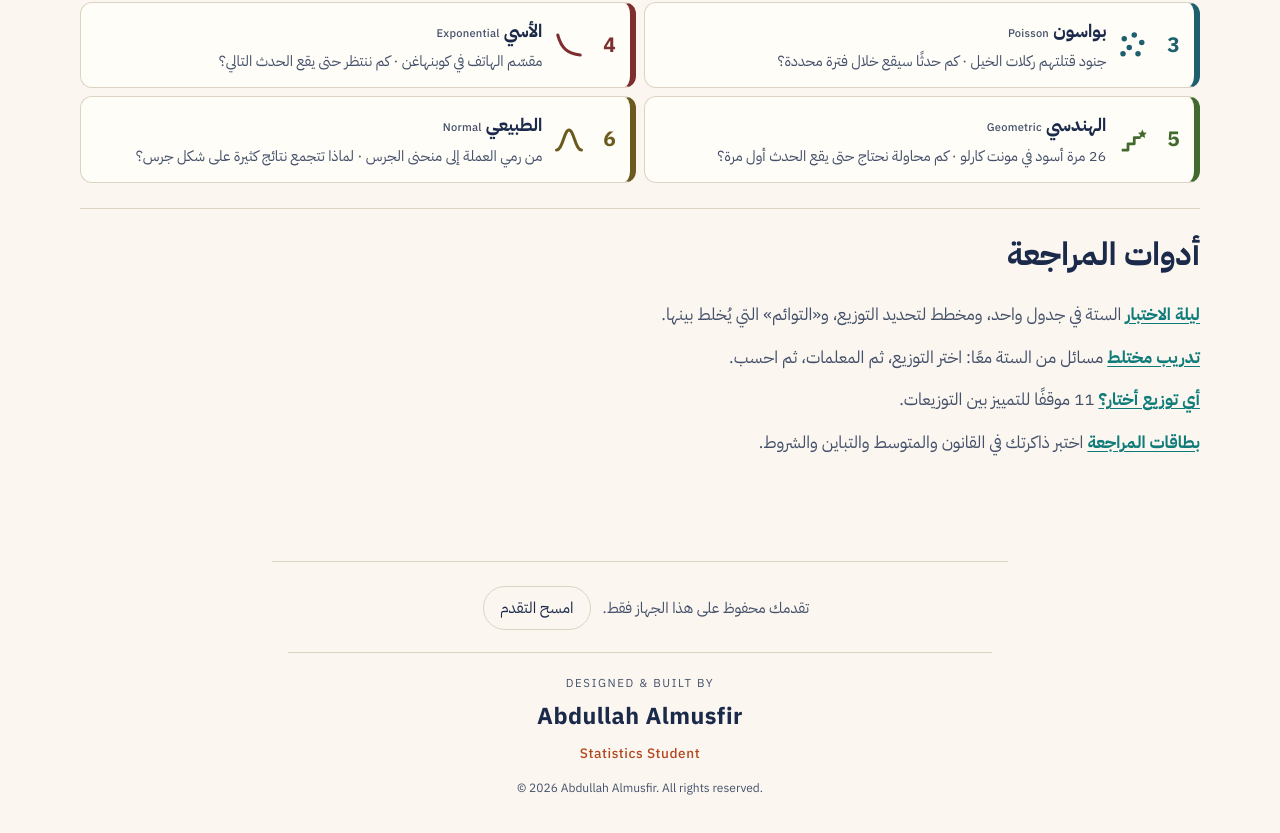
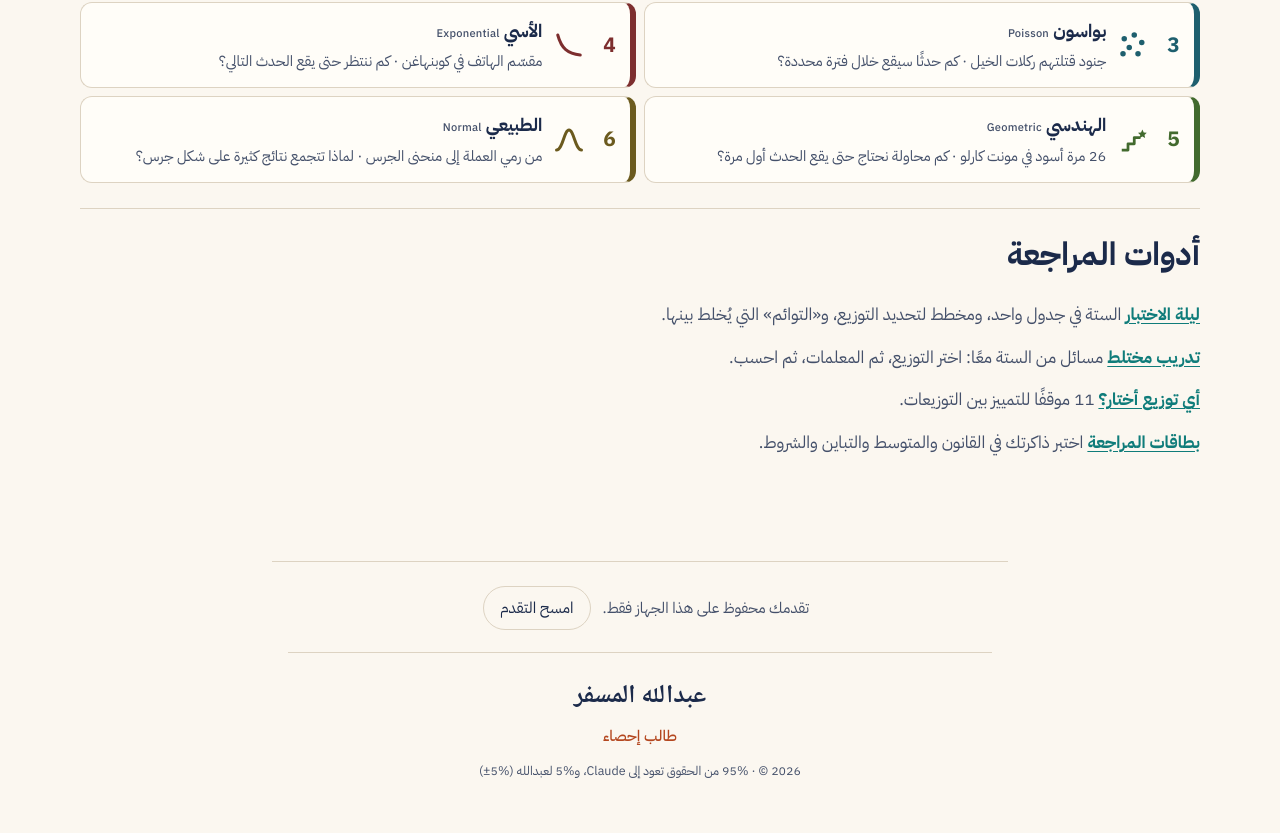
Before and after one commit to A-Almusfir/hikayat-tawzee, a React (Vite) app: page / in a window 1280 px wide. Shown: the part 1290-2123 px from the top of the page. Built offline with nearby package versions, Linux system fonts and the light colour scheme.

Commit message:
Footer: Arabic name, title, and a 95/5 rights line with ±5%
Co-Authored-By: Claude Opus 5.5 <noreply@anthropic.com>
Claude-Session: https://claude.ai/code/session_01FxEj5yCudChtMV4h5UFdQW

```diff
--- a/src/App.tsx
+++ b/src/App.tsx
@@ -86,11 +86,12 @@ export default function App() {
           <button type="button" className="btn btn-quiet" onClick={clear}>امسح التقدم</button>
           <span role="status" aria-live="polite">{cleared ? 'تم مسح التقدم.' : ''}</span>
         </div>
-        <div className="signature" lang="en" dir="ltr">
-          <p className="sig-by">Designed &amp; built by</p>
-          <p className="sig-name">Abdullah Almusfir</p>
-          <p className="sig-role">Statistics Student</p>
-          <p className="sig-copy">© {new Date().getFullYear()} Abdullah Almusfir. All rights reserved.</p>
+        <div className="signature">
+          <p className="sig-name">عبدالله المسفر</p>
+          <p className="sig-role">طالب إحصاء</p>
+          <p className="sig-copy">
+            <bdi dir="ltr">© {new Date().getFullYear()}</bdi> · <bdi dir="ltr">95%</bdi> من الحقوق تعود إلى Claude، و<bdi dir="ltr">5%</bdi> لعبدالله <bdi dir="ltr">(±5%)</bdi>
+          </p>
         </div>
       </footer>
     </>
--- a/src/styles.css
+++ b/src/styles.css
@@ -316,7 +316,7 @@ h1:focus, h2:focus { outline: none; }
 .signature { margin-top: 1.4rem; padding-top: 1.2rem; border-top: 1px solid var(--rule); font-family: var(--font); }
 .signature p { margin: 0; }
 .sig-by { font-size: .72rem; letter-spacing: .14em; text-transform: uppercase; color: var(--ink-2); }
-.sig-name { font-size: 1.45rem; font-weight: 700; letter-spacing: .02em; color: var(--ink); margin: .15rem 0 .1rem !important; }
-.sig-role { font-size: .85rem; color: var(--accent); font-weight: 500; letter-spacing: .04em; }
-.sig-copy { font-size: .75rem; color: var(--ink-2); margin-top: .7rem !important; }
+.sig-name { font-family: var(--font-head); font-size: 1.6rem; font-weight: 700; color: var(--ink); margin: 0 0 .1rem !important; }
+.sig-role { font-size: .95rem; color: var(--accent); font-weight: 500; }
+.sig-copy { font-size: .78rem; color: var(--ink-2); margin-top: .6rem !important; }
 @media print { .signature { margin-top: 4mm; padding-top: 2mm; } .sig-name { font-size: 12pt; } }
```
Also changed, not shown: 1 other file (tests, documents, lock files or other folders).
